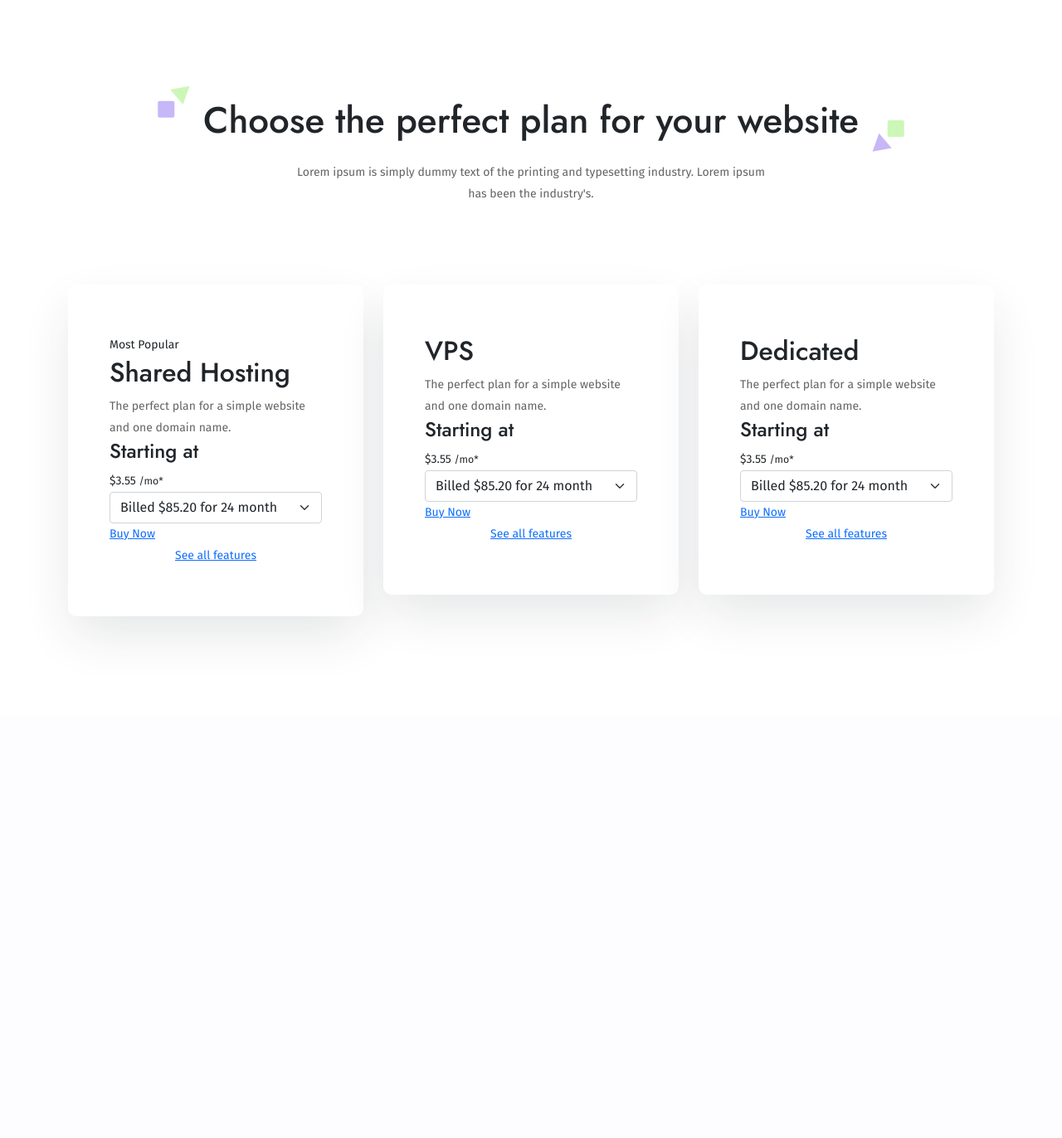
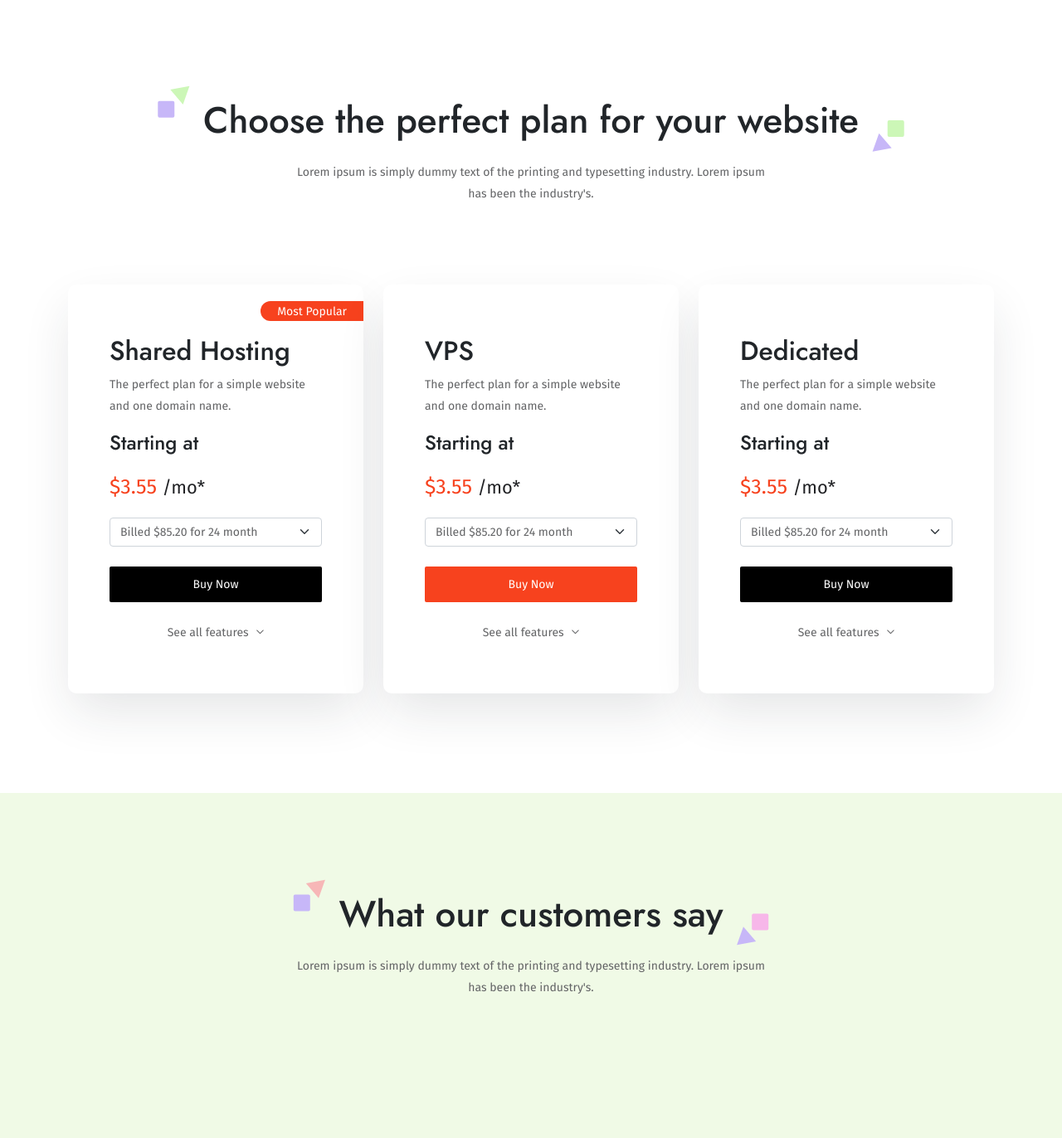
Before and after one commit to imation82/hoston-premium, a PHP site: page / in a window 1280 px wide. Shown: the part 4544-5916 px from the top of the page at 83% size. Before the commit the page ends 5303 px from the top, so only its background shows below. Run offline with PHP 8.4, Linux system fonts and the light colour scheme; some web fonts are replaced.

Commit message:
Added - packages

```diff
--- a/assets/css/custom.css
+++ b/assets/css/custom.css
@@ -124,7 +124,7 @@ section {
   max-width: 570px;
 }
 
-.btn, .btn-hoston-primary, .btn-hoston-outline {
+.btn, .btn-hoston-primary, .btn-hoston-outline, .btn-hoston-black {
   font-family: "Fira Sans";
   font-size: 14px;
   font-weight: 300;
@@ -133,7 +133,7 @@ section {
   border-radius: 2px;
 }
 
-.btn:hover, .btn-hoston-primary:hover, .btn-hoston-outline:hover, .btn:focus, .btn-hoston-primary:focus, .btn-hoston-outline:focus, .btn:active, .btn-hoston-primary:active, .btn-hoston-outline:active {
+.btn:hover, .btn-hoston-primary:hover, .btn-hoston-outline:hover, .btn-hoston-black:hover, .btn:focus, .btn-hoston-primary:focus, .btn-hoston-outline:focus, .btn-hoston-black:focus, .btn:active, .btn-hoston-primary:active, .btn-hoston-outline:active, .btn-hoston-black:active {
   outline: none;
   -webkit-box-shadow: none;
           box-shadow: none;
@@ -153,14 +153,21 @@ section {
   border: 1px solid #FFFFFF;
 }
 
-.btn-hoston-outline:hover,
-.btn-hoston-outline:focus,
-.btn-hoston-outline:active {
+.btn-hoston-outline:hover, .btn-hoston-outline:focus, .btn-hoston-outline:active {
   color: #FFFFFF;
   background-color: rgba(255, 255, 255, 0.1);
 }
 
-.btn-hoston-link {
+.btn-hoston-black {
+  background-color: #000000;
+}
+
+.btn-hoston-black:hover, .btn-hoston-black:focus, .btn-hoston-black:active {
+  color: #FFFFFF;
+  background-color: #202124;
+}
+
+.btn-hoston-link, .btn-hoston-link-2 {
   font-family: "Fira Sans";
   font-size: 13px;
   font-weight: 400;
@@ -171,13 +178,45 @@ section {
   text-decoration: underline;
 }
 
-.btn-hoston-link::before {
+.btn-hoston-link::before, .btn-hoston-link-2::before {
   content: "\F231";
   font-family: 'bootstrap-icons';
   position: absolute;
   font-size: 10px;
   right: -20px;
   font-weight: 400;
+}
+
+.btn-hoston-link-2 {
+  font-size: 14px;
+  color: #636466;
+  text-decoration: none;
+}
+
+.btn-hoston-link-2::before {
+  content: none;
+}
+
+.btn-hoston-link-2::after {
+  content: "\F282";
+  font-family: "bootstrap-icons";
+  font-size: 10px;
+  font-weight: 700;
+  margin-left: 5px;
+}
+
+.btn-hoston-link-2:hover, .btn-hoston-link-2:focus {
+  color: #636466;
+}
+
+.btn-hoston-link-2.active {
+  color: #F7421E;
+}
+
+.btn-hoston-link-2.active::after {
+  content: "\F286";
+  font-family: "bootstrap-icons";
+  color: #F7421E;
 }
 
 .header {
@@ -377,6 +416,65 @@ section {
   border-radius: 10px;
 }
 
+.packages__block--price {
+  font-family: "Fira Sans";
+  font-size: 25px;
+  font-weight: 400;
+  line-height: 40px;
+  color: #202124;
+  padding-top: 10px;
+}
+
+.packages__block--price span {
+  color: #F7421E;
+}
+
+.packages__block--lists ul {
+  border-bottom: 1px solid #d2d3d3;
+  padding-bottom: 25px;
+  margin-bottom: 25px;
+}
+
+.packages__block--lists ul li {
+  font-family: "Fira Sans";
+  font-size: 14px;
+  font-weight: 400;
+  line-height: 30px;
+  color: #636466;
+}
+
+.packages__block--lists ul li::before {
+  content: "\F138";
+  font-family: "bootstrap-icons";
+  font-size: 11px;
+  font-weight: 700;
+  margin-right: 10px;
+  color: #38ad43;
+}
+
+.packages__block .form-select {
+  font-size: 14px;
+  color: #636466;
+}
+
+.packages__popular {
+  position: absolute;
+  background: #F7421E;
+  font-family: "Fira Sans";
+  font-size: 14px;
+  font-weight: 400;
+  line-height: 22px;
+  color: #ffffff;
+  top: 20px;
+  right: 0;
+  padding: 2px 20px 0px 20px;
+  border-radius: 13px 0px 0px 13px;
+}
+
+.testimonial {
+  background-color: #F0FAE6;
+}
+
 @media (min-width: 320px) and (max-width: 767px) {
   .header {
     padding-top: 100px;
--- a/assets/css/custom.scss
+++ b/assets/css/custom.scss
@@ -139,13 +139,26 @@ section {
     @extend .btn;
     background-color: transparent;
     border: 1px solid $white;
+    &:hover,
+    &:focus,
+    &:active {
+        color: $white;
+        background-color: rgba(255,255,255,0.10);
+    }
 }
 
-.btn-hoston-outline:hover,
-.btn-hoston-outline:focus,
-.btn-hoston-outline:active {
+.btn-hoston-black {
+    @extend .btn;
+    background-color: $black;
+}
+
+.btn-hoston-black {
+    &:hover,
+    &:focus,
+    &:active {
         color: $white;
-    background-color: rgba(255,255,255,0.10);
+        background-color: $black-900;
+    }
 }
 
 .btn-hoston-link {
@@ -154,15 +167,44 @@ section {
     position: relative;
     display: inline-block;
     text-decoration: underline;
-}
-
-.btn-hoston-link::before {
+    &::before {
         content: "\F231";
         font-family: 'bootstrap-icons';
         position: absolute;
         font-size: 10px;
         right: -20px;
         font-weight: 400;
+    }
+}
+
+.btn-hoston-link-2 {
+    @extend .btn-hoston-link;
+    font-size: 14px;
+    color: $black-600;
+    text-decoration: none;
+    &::before {
+        content: none;
+    }
+    &::after {
+        content: "\F282";
+        font-family: "bootstrap-icons";
+        font-size: 10px;
+        font-weight: 700;
+        margin-left: 5px;
+    }
+    &:hover,
+    &:focus {
+        color: $black-600;
+    }
+}
+
+.btn-hoston-link-2.active {
+    color: $primary;
+    &::after {
+        content: "\F286";
+        font-family: "bootstrap-icons";
+        color: $primary;
+    }
 }
 
 // Header
@@ -331,12 +373,59 @@ section {
 
 // Packages
 
-.packages__block {
+.packages {
+    &__block {
         position: relative;
         background: #ffffff;
         padding: 60px 50px;
         box-shadow: 0px 25px 60px -5px rgba(33,40,51,0.12);
         border-radius: 10px;
+        &--price {
+            @include fontStyle('Fira Sans', 25px, 400, 40px);
+            color: $black-900;
+            padding-top: 10px;
+            span {
+                color: $primary;
+            }
+        }
+        &--lists ul {
+            border-bottom: 1px solid #d2d3d3;
+            padding-bottom: 25px;
+            margin-bottom: 25px;
+            li {
+                @include fontStyle('Fira Sans', 14px, 400, 30px);
+                color: $black-600;
+                &::before {
+                    content: "\F138";
+                    font-family: "bootstrap-icons";
+                    font-size: 11px;
+                    font-weight: 700;
+                    margin-right: 10px;
+                    color: #38ad43;
+                }
+            }
+        }
+        .form-select {
+            font-size: 14px;
+            color: $black-600;
+        }
+    }
+    &__popular {
+        position: absolute;
+        background: $primary;
+        @include fontStyle('Fira Sans', 14px, 400, 22px);
+        color: #ffffff;
+        top: 20px;
+        right: 0;
+        padding: 2px 20px 0px 20px;
+        border-radius: 13px 0px 0px 13px;
+    }
+}
+
+// Testimonial
+
+.testimonial {
+    background-color: $background-02;
 }
 
 // Media queries
--- a/assets/js/custom.js
+++ b/assets/js/custom.js
@@ -1,6 +1,15 @@
 
 
 $( document ).ready( function() {
+
+    $('.all-features').click(function () {
+        $(this).toggleClass("active");
+        if ($(this).hasClass("active")) {
+            $(this).text("See less features");
+        } else {
+            $(this).text("See all features");
+        }
+    });
 
 	jQuery(function ($) {
     	"use strict";
--- a/index.html
+++ b/index.html
@@ -386,10 +386,10 @@
                     <div class="packages__block">
                         <span class="packages__popular">Most Popular</span>
                         <h3>Shared Hosting</h3>
-                    <p class="packages__block--description"> The perfect plan for a simple website and one domain name. </p>
-                    <div class="package">
+                        <p class="packages__block--description">The perfect plan for a simple website and one domain name.</p>
+                        <div class="packages__bottom mt-3">
                             <h4>Starting at</h4>
-                      <div class="packages__block--price">
+                                <div class="packages__block--price mb-3">
                                     <span>$3.55</span>
                                     <small>/mo*</small>
                                 </div>
@@ -398,10 +398,10 @@
                                     <option value="2">Billed $42.60 for 12 month</option>
                                     <option value="3">Billed $21.30 for 6 month</option>
                                 </select>
-                      <a href="#" class="order__btn1">Buy Now</a>
-                      <div class="package-detail-block">
-                        <div class="collapse" id="package-details-1">
-                          <div class="package-lists">
+                                <a href="#" class="btn btn-hoston-black my-4 d-block">Buy Now</a>
+                                <div class="packages__block--detail">
+                                    <div class="collapse" id="packages__block--details1">
+                                        <div class="packages__block--lists">
                                             <ul class="list-unstyled">
                                                 <li>Unlimited websites</li>
                                                 <li>Unlimited storage</li>
@@ -414,7 +414,7 @@
                                         </div>
                                     </div>
                                     <div class="package-btn text-center">
-                          <a class="custom-btn-2 all-features pricingPlan" data-bs-toggle="collapse" href="#package-details-1" role="button" aria-expanded="false"> See all features </a>
+                                        <a class="btn-hoston-link-2 all-features" data-bs-toggle="collapse" href="#packages__block--details1" role="button" aria-expanded="false"> See all features </a>
                                     </div>
                                 </div>
                         </div>
@@ -423,10 +423,10 @@
                 <div class="col-lg-4">
                     <div class="packages__block">
                         <h3>VPS</h3>
-                    <p class="packages__block--description"> The perfect plan for a simple website and one domain name. </p>
-                    <div class="package">
+                        <p class="packages__block--description">The perfect plan for a simple website and one domain name.</p>
+                        <div class="packages__bottom mt-3">
                             <h4>Starting at</h4>
-                      <div class="packages__block--price">
+                                <div class="packages__block--price mb-3">
                                     <span>$3.55</span>
                                     <small>/mo*</small>
                                 </div>
@@ -435,10 +435,10 @@
                                     <option value="2">Billed $42.60 for 12 month</option>
                                     <option value="3">Billed $21.30 for 6 month</option>
                                 </select>
-                      <a href="#" class="order__btn2">Buy Now</a>
-                      <div class="package-detail-block">
-                        <div class="collapse" id="package-details-2">
-                          <div class="package-lists">
+                                <a href="#" class="btn btn-hoston-primary my-4 d-block">Buy Now</a>
+                                <div class="packages__block--detail">
+                                    <div class="collapse" id="packages__block--details2">
+                                        <div class="packages__block--lists">
                                             <ul class="list-unstyled">
                                                 <li>Unlimited websites</li>
                                                 <li>Unlimited storage</li>
@@ -451,7 +451,7 @@
                                         </div>
                                     </div>
                                     <div class="package-btn text-center">
-                          <a class="custom-btn-2 all-features pricingPlan" data-bs-toggle="collapse" href="#package-details-2" role="button" aria-expanded="false"> See all features </a>
+                                        <a class="btn-hoston-link-2 all-features" data-bs-toggle="collapse" href="#packages__block--details2" role="button" aria-expanded="false"> See all features </a>
                                     </div>
                                 </div>
                         </div>
@@ -460,10 +460,10 @@
                 <div class="col-lg-4">
                     <div class="packages__block">
                         <h3>Dedicated</h3>
-                    <p class="packages__block--description"> The perfect plan for a simple website and one domain name. </p>
-                    <div class="package">
+                        <p class="packages__block--description">The perfect plan for a simple website and one domain name.</p>
+                        <div class="packages__bottom mt-3">
                             <h4>Starting at</h4>
-                      <div class="packages__block--price">
+                                <div class="packages__block--price mb-3">
                                     <span>$3.55</span>
                                     <small>/mo*</small>
                                 </div>
@@ -472,10 +472,10 @@
                                     <option value="2">Billed $42.60 for 12 month</option>
                                     <option value="3">Billed $21.30 for 6 month</option>
                                 </select>
-                      <a href="#" class="order__btn1">Buy Now</a>
-                      <div class="package-detail-block">
-                        <div class="collapse" id="package-details-3">
-                          <div class="package-lists">
+                                <a href="#" class="btn btn-hoston-black my-4 d-block">Buy Now</a>
+                                <div class="packages__block--detail">
+                                    <div class="collapse" id="packages-block-details-3">
+                                        <div class="packages__block--lists">
                                             <ul class="list-unstyled">
                                                 <li>Unlimited websites</li>
                                                 <li>Unlimited storage</li>
@@ -488,7 +488,7 @@
                                         </div>
                                     </div>
                                     <div class="package-btn text-center">
-                          <a class="custom-btn-2 all-features pricingPlan" data-bs-toggle="collapse" href="#package-details-3" role="button" aria-expanded="false"> See all features </a>
+                                        <a class="btn-hoston-link-2 all-features" data-bs-toggle="collapse" href="#packages-block-details-3" role="button" aria-expanded="false"> See all features </a>
                                     </div>
                                 </div>
                         </div>
@@ -498,6 +498,25 @@
         </div>
     </section>
     <!-- end: packages -->
+
+    <!-- testimonial -->
+    <section class="testimonial">
+        <div class="container">
+            <div class="row">
+                <div class="col-lg-12 text-center">
+                    <div class="section__style--2">
+                        <h2 class="mb-4">
+                            <span class="section__dot d-inline-block d-md-none">..</span>What our customers say
+                        </h2>
+                        <div class="sub-title mx-auto mb-5">
+                            <p>Lorem ipsum is simply dummy text of the printing and typesetting industry. Lorem ipsum has been the industry's.</p>
+                        </div>
+                    </div>
+                </div>
+            </div>
+        </div>
+    </section>
+    <!-- end: testimonial -->
 
     <!-- jQuery -->
     <script src="assets/js/jquery.min.js"></script>
```
Also changed, not shown: 1 other file. Lines whose indentation alone changed are shown as unchanged.
